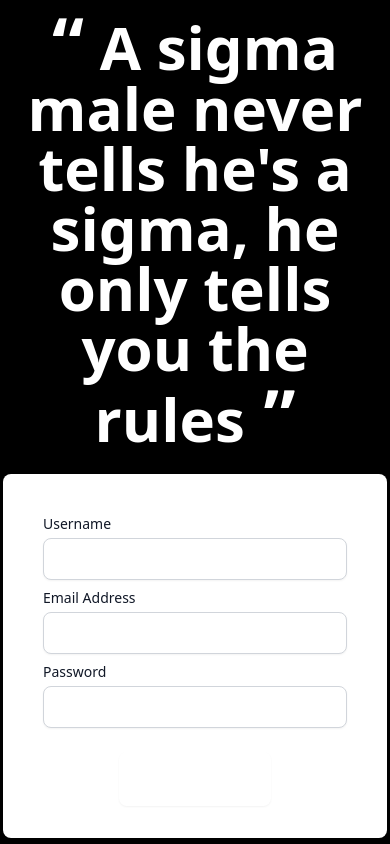
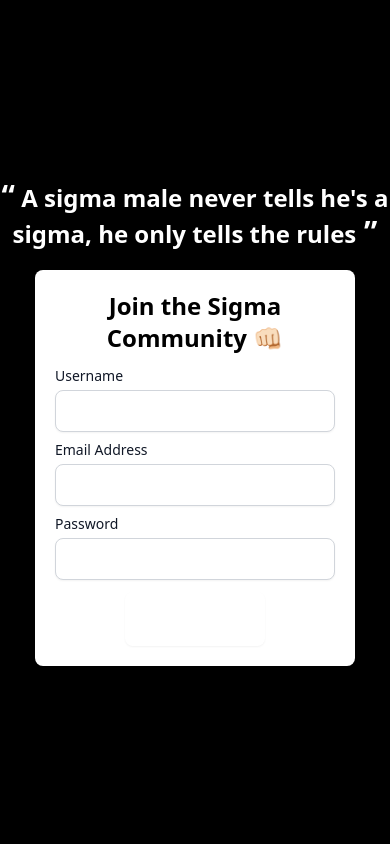
Before and after one commit to tarunfy/sigma-rules, a React (Create React App) app: page /signup in a window 390 px wide. Built offline with nearby package versions, Linux system fonts and the light colour scheme.

Commit message:
add responsiveness to  signup and login pages

```diff
--- a/src/pages/Login.js
+++ b/src/pages/Login.js
@@ -2,14 +2,19 @@ import React from "react";
 
 function Login() {
   return (
-    <div className="container flex flex-col justify-center h-screen mx-auto items-center">
-      <h1 className="font-Montserrat cursor-default font-semibold text-center text-white text-6xl mb-6">
-        <span className="text-7xl">“</span> Boys, we've gathered here today for
-        a very important meeting 🤝 <span className="text-7xl">”</span>
+    <div className="container flex flex-col justify-center  h-screen mx-auto items-center ">
+      <h1 className="font-Montserrat cursor-default font-semibold text-center text-white lg:text-6xl lg:mb-6 mb-5 text-2xl">
+        <span className="lg:text-7xl text-3xl">“</span> Boys, we've gathered
+        here today for a very important meeting 🤝
+        <span className="lg:text-7xl text-3xl"> ”</span>
       </h1>
-      <div className="bg-white w-96 pt-10 pb-8 px-10 shadow-2xl rounded-lg">
-        <form className="mb-0 space-y-6">
+      <div className="bg-white lg:w-96 w-80 lg:pt-10 lg:pb-8  lg:px-10 p-5 rounded-lg">
+        <form className="mb-0 lg:space-y-6">
           <div>
+            <h1 className="text-center text-2xl font-Montserrat font-bold mb-3">
+              Sigma Returns <span>😎</span>
+            </h1>
+
             <div className="mb-2">
               <label
                 htmlFor="email"
@@ -42,14 +47,14 @@ function Login() {
                 className="w-full border border-gray-300 px-3 py-2 rounded-lg shadow-sm focus:outline-none focus:border-gray-600 focus:ring-1 focus:ring-gray-600"
               />
             </div>
-          </div>
-          <div className="flex justify-center">
-            <button
-              type="submit"
-              className="w-2/4 flex justify-center py-3 px-4 border border-transparent shadow-sm bg-secondary  font-mono font-bold text-xl text-white text-center rounded-lg focus:ring-2 focus:outline-none focus:ring-offset-2 focus:ring-black hover:shadow-secondary transition-all duration-300 ease-in-out"
-            >
-              Login
-            </button>
+            <div className="flex mt-3  justify-center">
+              <button
+                type="submit"
+                className="w-2/4 flex justify-center py-3 px-4 border border-transparent shadow-sm bg-secondary font-mono font-bold text-xl text-white text-center rounded-lg focus:ring-2 focus:outline-none focus:ring-offset-2 focus:ring-black hover:shadow-secondary transition-all duration-300 ease-in-out "
+              >
+                Login
+              </button>
+            </div>
           </div>
         </form>
       </div>
--- a/src/pages/Signup.js
+++ b/src/pages/Signup.js
@@ -2,16 +2,19 @@ import React from "react";
 
 function Signup() {
   return (
-    <div className="container flex flex-col justify-center h-screen mx-auto items-center">
-      <h1 className="font-Montserrat cursor-default font-semibold text-center text-white text-6xl mb-6">
-        <span className="text-7xl">“</span> A sigma male never tells he's a
-        sigma, he only tells you the
+    <div className="container flex flex-col justify-center  h-screen mx-auto items-center ">
+      <h1 className="font-Montserrat cursor-default font-semibold text-center text-white lg:text-6xl lg:mb-6 mb-5 text-2xl">
+        <span className="lg:text-7xl text-3xl">“</span> A sigma male never tells
+        he's a sigma, he only tells the
         <span className="font-bold text-tertiary"> rules</span>
-        <span className="text-7xl"> ”</span>
+        <span className="lg:text-7xl text-3xl"> ”</span>
       </h1>
-      <div className="bg-white w-96 pt-10 pb-8 px-10 shadow-2xl rounded-lg">
-        <form className="mb-0 space-y-6">
+      <div className="bg-white lg:w-96 w-80 lg:pt-10 lg:pb-8  lg:px-10 p-5 rounded-lg">
+        <form className="mb-0 lg:space-y-6">
           <div>
+            <h1 className="text-center text-2xl font-Montserrat font-bold mb-3">
+              Join the Sigma Community <span>👊🏻</span>
+            </h1>
             <div className="mb-2">
               <label
                 htmlFor="username"
@@ -61,14 +64,14 @@ function Signup() {
                 className="w-full border border-gray-300 px-3 py-2 rounded-lg shadow-sm focus:outline-none focus:border-gray-600 focus:ring-1 focus:ring-gray-600"
               />
             </div>
-          </div>
-          <div className="flex  justify-center">
-            <button
-              type="submit"
-              className="w-2/4 flex justify-center py-3 px-4 border border-transparent shadow-sm bg-secondary font-mono font-bold text-xl text-white text-center rounded-lg focus:ring-2 focus:outline-none focus:ring-offset-2 focus:ring-black hover:shadow-secondary transition-all duration-300 ease-in-out"
-            >
-              Sign up
-            </button>
+            <div className="flex mt-3  justify-center">
+              <button
+                type="submit"
+                className="w-2/4 flex justify-center py-3 px-4 border border-transparent shadow-sm bg-secondary font-mono font-bold text-xl text-white text-center rounded-lg focus:ring-2 focus:outline-none focus:ring-offset-2 focus:ring-black hover:shadow-secondary transition-all duration-300 ease-in-out "
+              >
+                Sign up
+              </button>
+            </div>
           </div>
         </form>
       </div>
```
